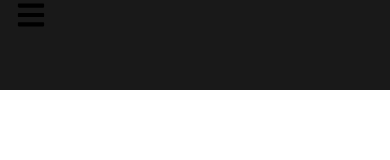
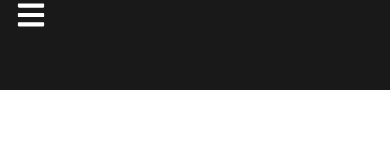
Before and after one commit to Laith1632/botox-react, a React (Create React App) app: page / in a window 390 px wide. Shown: the top 160 px of the page. Built offline with nearby package versions, Linux system fonts and the light colour scheme.

Commit message:
added to navbar and hamburger size on click features

```diff
--- a/src/components/Navbar.css
+++ b/src/components/Navbar.css
@@ -53,7 +53,7 @@
     }
 
     .hamburger{
-        display: block;
+        display:block;
     }
 
     .nav-menu{
--- a/src/components/Navbar.js
+++ b/src/components/Navbar.js
@@ -1,4 +1,4 @@
-import React from 'react'
+import React, {useState} from 'react'
 import {FaBars, FaTimes} from 'react-icons/fa'
 import logo from './images/logo.jpeg'
 import './Navbar.css'
@@ -6,16 +6,20 @@
 
 
 const Navbar = () => {
+const [click, setClick] =useState(false)
+const handleClick = () => setClick(!click)
+
   return (
     <div className='header'>
             <nav className='navbar'>
                 {/* <a href='/' className='logo'>
                     <img src={logo} alt='logo'/>
                 </a> */}
-                <div classname='hamburger'>
-                    <FaBars size={30} style={{color: '#fffff'}}/>
+                <div classname='hamburger' onClick={handleClick}>
+                    {click ? (<FaTimes size={30} style={{color: '#fffff'}}/>) :
+                    (<FaBars size={30} style={{color: '#ffffff'}}/> )}
                 </div>
-                    <ul className='nav-menu'>
+                    <ul className={click ? "nav-menu active" : "nav-menu"}>
                         <li className='nav-item'>
                             <a href='/'>Home</a>
                         </li>
```
